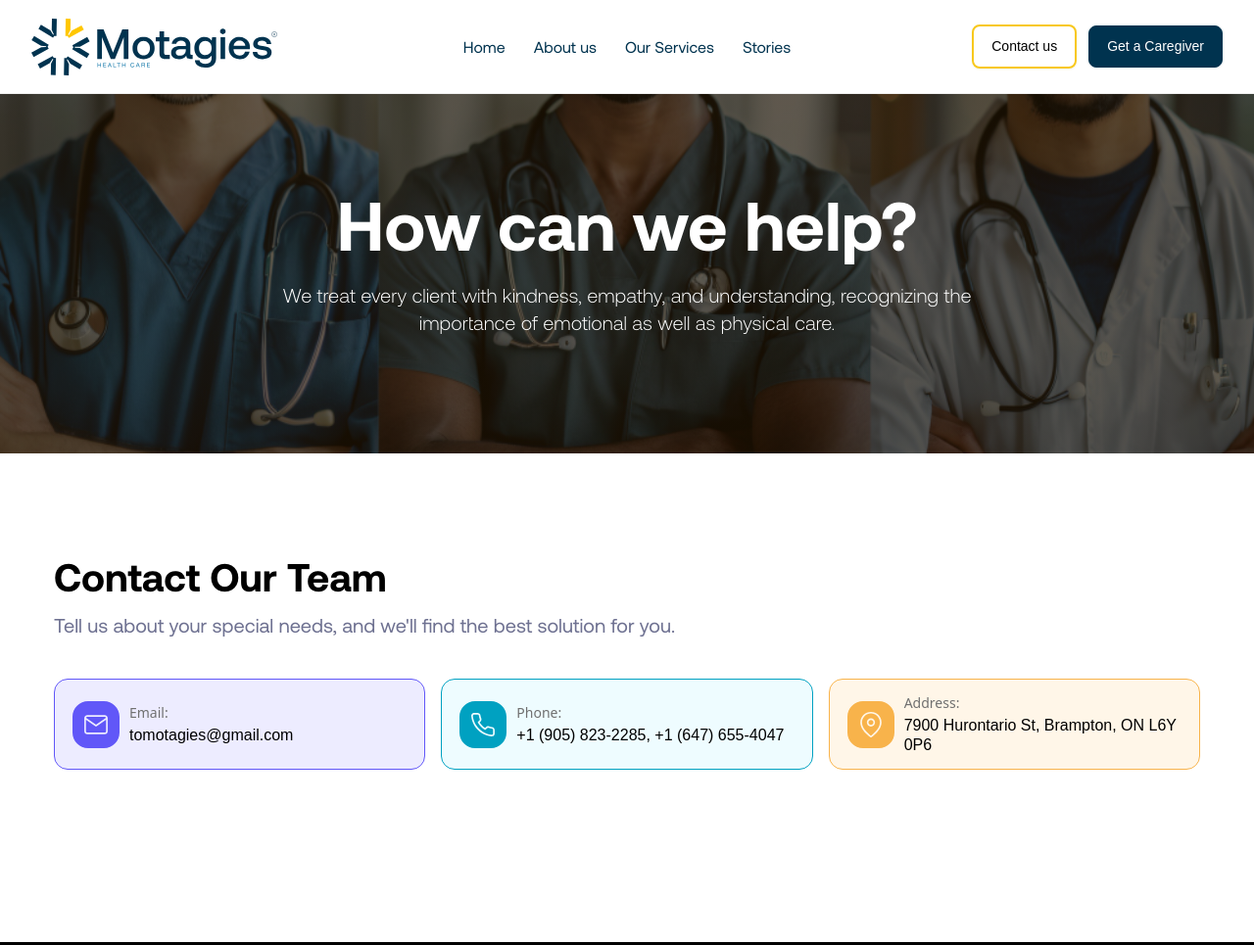
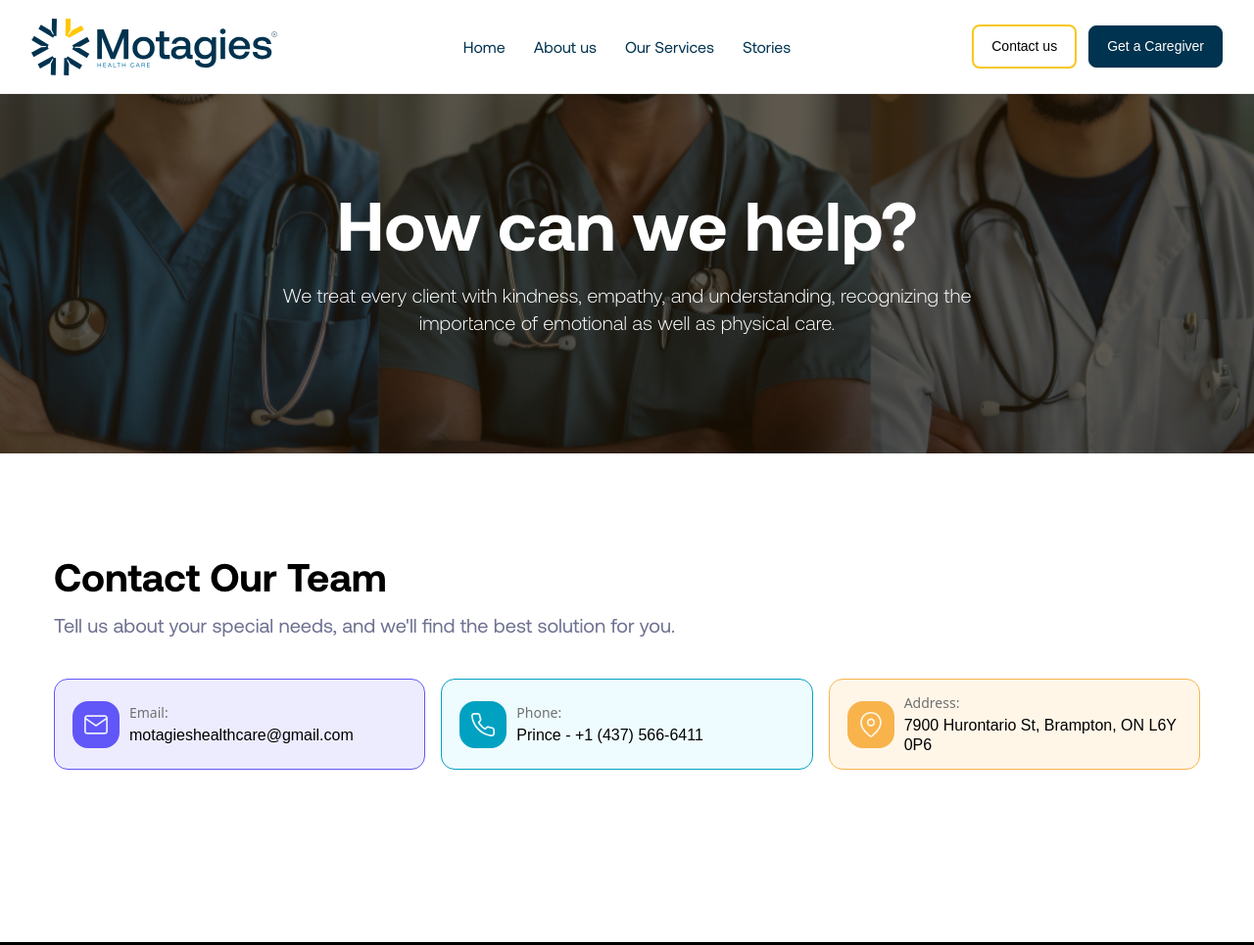
Before and after one commit to SonsOfAdam/Motagies, a plain HTML site: page motagies-healthcare---contact-us.html in a window 1280 px wide. Shown: the top 965 px of the page at 98% size. Drawn offline with nearby package versions, Linux system fonts and the light colour scheme; a script that the page names is missing.

Commit message:
CHG OF CONTACTS

```diff
--- a/motagies-healthcare---contact-us.html
+++ b/motagies-healthcare---contact-us.html
@@ -106,7 +106,7 @@
                       <div class="brix---text-201">Email:</div>
                     </div>
                     <div class="brix---color-accent-6">
-                      <div class="brix---text-200-bold-5">tomotagies@gmail.com</div>
+                      <div class="brix---text-200-bold-5">motagieshealthcare@gmail.com</div>
                     </div>
                   </div>
                 </a>
@@ -122,7 +122,7 @@
                       <div class="brix---text-201">Phone:</div>
                     </div>
                     <div class="brix---color-accent-6">
-                      <div class="brix---text-200-bold-5">+1 (905) 823-2285, +1 (647) 655-4047</div>
+                      <div class="brix---text-200-bold-5">Prince - +1 (437) 566-6411</div>
                     </div>
                   </div>
                 </a>
```
